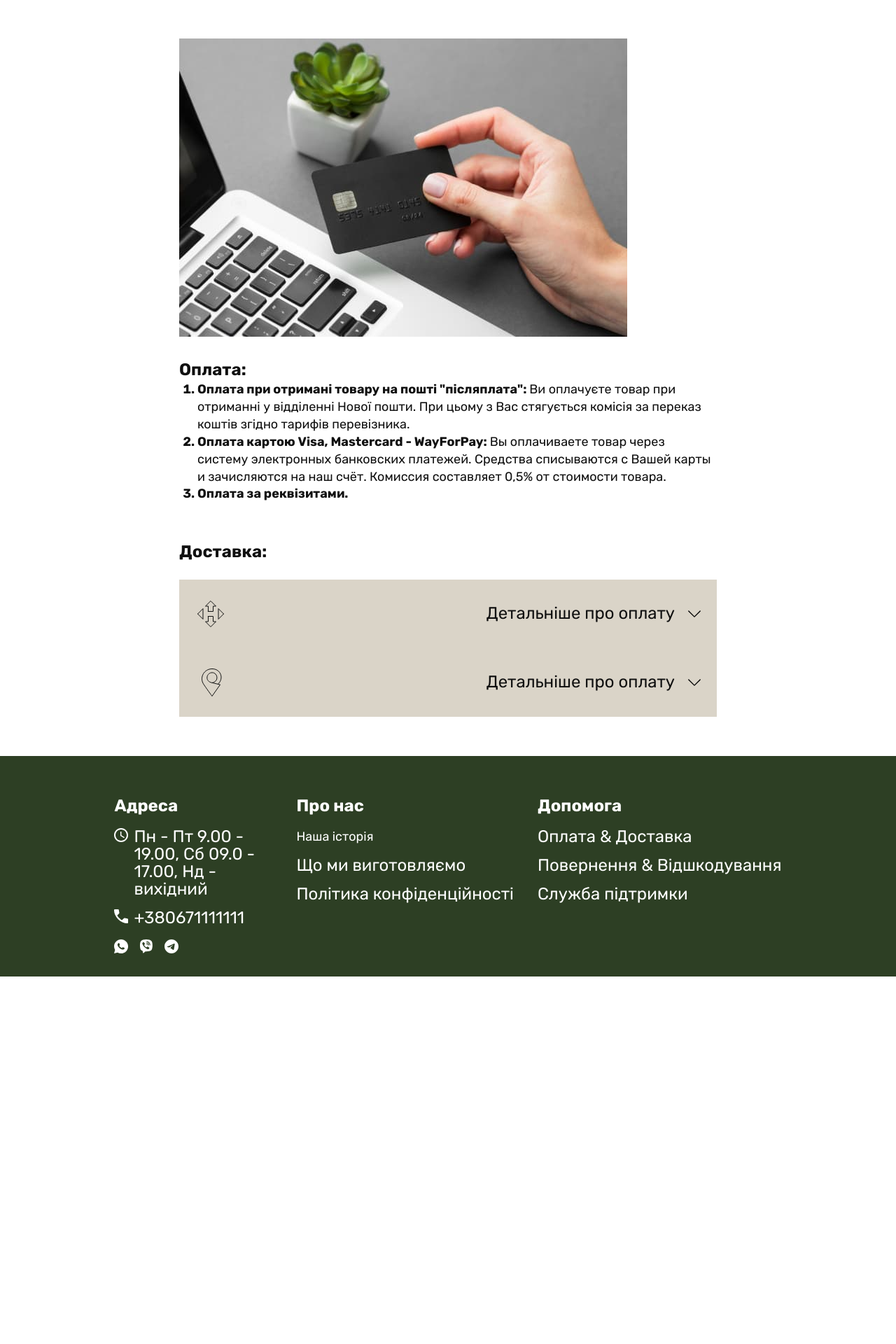
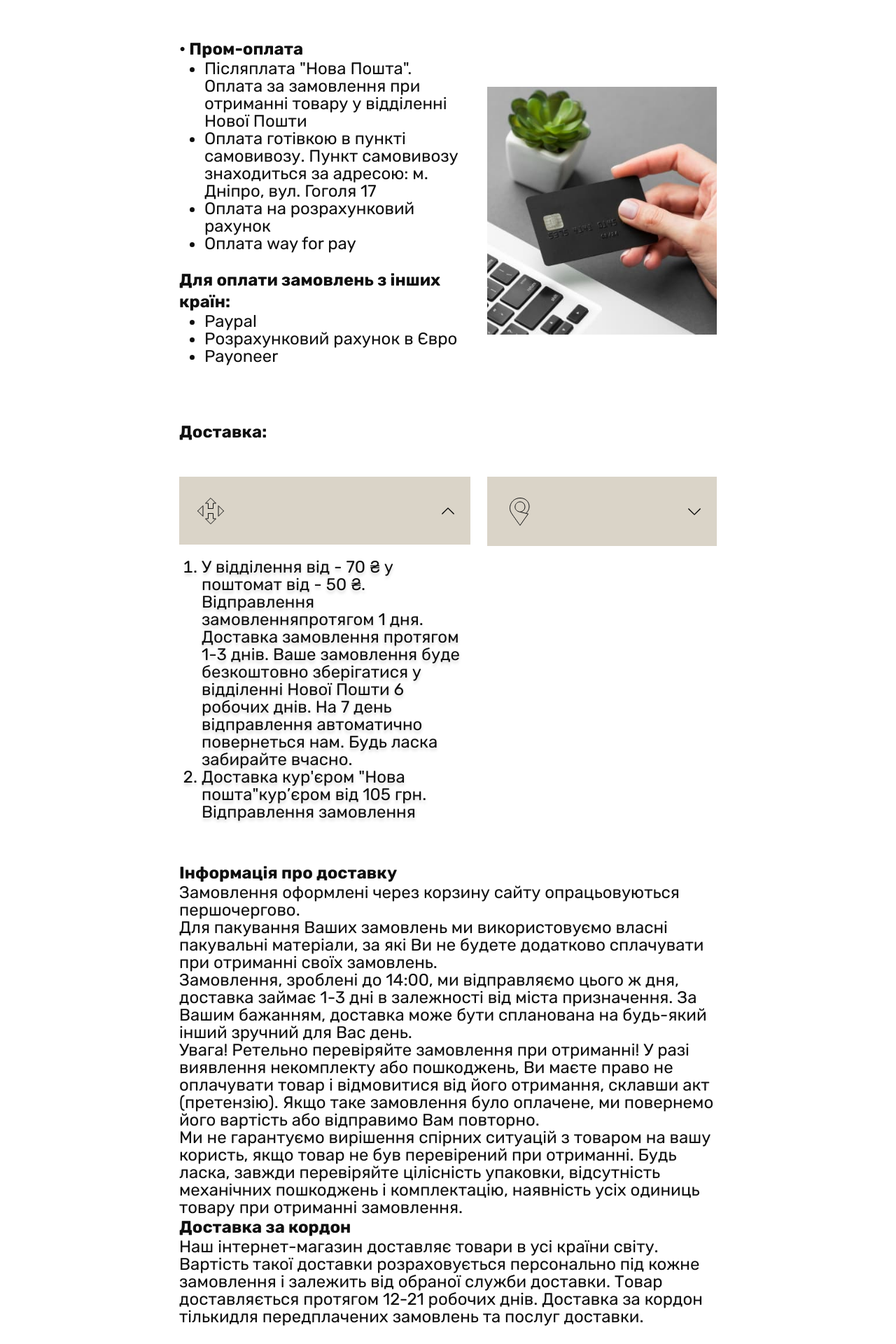
Before and after one commit to Carloteka/carloteka-frontend, a React (Vite) app: page /aboutPayment in a window 1280 px wide. Shown: the part 220-2140 px from the top of the page at 70% size. Before the commit the page ends 1615 px from the top, so only its background shows below. Built offline with nearby package versions, Linux system fonts and the light colour scheme; no server answers.

Commit message:
added AboutPaymentAndDelivery Page tablet version

```diff
--- a/src/components/Layout.jsx
+++ b/src/components/Layout.jsx
@@ -56,6 +56,7 @@ const Layout = () => {
     document.body.style.overflowY = 'auto';
     setShowMenu(false);
     setShowCartMenu(false);
+    console.log('here');
   }
 
   return (
--- a/src/components/containerLimiter/ContainerLimiter.tsx
+++ b/src/components/containerLimiter/ContainerLimiter.tsx
@@ -25,8 +25,8 @@ export const ContainerLimiter = ({
 
 export const Limiter = styled.div<StyleProp>`
   margin: 0 auto;
-  padding: ${({ $paddingmob }) => `${$paddingmob} 0 72px`};
-  width: 288px;
+  padding: ${({ $paddingmob }) => `${$paddingmob} 16px 72px`};
+  min-width: 288px;
   text-align: center;
 
   @media screen and (min-width: 834px) {
--- a/src/components/footer/footer.styled.js
+++ b/src/components/footer/footer.styled.js
@@ -21,6 +21,14 @@ export const Wrapper = styled.footer`
 
   div:first-child {
     width: 226px;
+  }
+  div:nth-child(2) {
+    @media screen and (min-width: 834px) {
+      width: 216px;
+    }
+  }
+  div:last-child {
+    width: 263px;
   }
 
   h3 {
--- a/src/components/header/Header.styled.js
+++ b/src/components/header/Header.styled.js
@@ -25,7 +25,7 @@ export const HeaderContainer = styled.header`
 
 export const LimiterConatiner = styled.div`
   margin: 0 auto;
-  width: 288px;
+  min-width: 288px;
   height: 100%;
   display: flex;
   align-content: space-between;
--- a/src/components/header/menu/Menu.styled.tsx
+++ b/src/components/header/menu/Menu.styled.tsx
@@ -19,6 +19,7 @@ export const MenuContainer = styled.div<{ $showMenu: boolean }>`
   top: 0;
   right: 0;
   width: 100%;
+  min-height: 1024px;
   display: flex;
   flex-direction: column;
   gap: 40px;
@@ -27,11 +28,10 @@ export const MenuContainer = styled.div<{ $showMenu: boolean }>`
   transition: right 0.25s ease-out;
   right: ${({ $showMenu }) => ($showMenu ? '0' : '-1400px')};
 
-  @media screen and (min-width: 1440px) {
+  @media screen and (min-width: 834px) {
     padding: 112px;
     gap: 72px;
     width: 592px;
-    min-height: 1024px;
   }
   a {
     justify-content: flex-start;
--- a/src/components/pageTitle/PageTitle.styled.js
+++ b/src/components/pageTitle/PageTitle.styled.js
@@ -22,7 +22,7 @@ export const Wrapper = styled.div`
 
 export const Title = styled.h1`
   padding: 10px 16px;
-  width: 320px;
+  min-width: 320px;
   text-align: center;
 
   @media screen and (min-width: 834px) {
--- a/src/pages/AboutPaymentAndDelivery/AboutPaymentAndDelivery.styled.js
+++ b/src/pages/AboutPaymentAndDelivery/AboutPaymentAndDelivery.styled.js
@@ -1,15 +1,21 @@
 import styled from 'styled-components';
 
 export const PaymentSection = styled.section`
-  margin-bottom: 56px;
-
+  margin-bottom: 47px;
   display: flex;
   flex-direction: column-reverse;
   gap: 32px;
 
+  @media screen and (min-width: 834px) {
+    margin-bottom: 56px;
+    flex-direction: row;
+    align-items: center;
+    gap: 24px;
+  }
+
   @media screen and (min-width: 1440px) {
     margin-bottom: 88px;
-    flex-direction: row;
+    gap: 32px;
   }
 
   div {
@@ -22,38 +28,43 @@ export const PaymentSection = styled.section`
     }
   }
 
-  ol {
-    list-style-position: outside;
+  ul {
+    padding-bottom: 1em;
+    padding-left: 36px;
+    list-style-type: disc;
   }
 
-  h4 {
-    display: inline;
+  h3 {
+    font-size: 24px;
+    line-height: calc(31 / 24);
   }
 
-  li {
-    margin-left: 26px;
-    font-weight: 700;
-    font-size: 18px;
-    line-height: calc(23 / 18);
-  }
-
-  p {
-    display: inline;
-    font-weight: 400;
-    font-size: 18px;
-    line-height: calc(25 / 18);
+  img {
+    width: 100%;
+    height: 426px;
+    @media screen and (min-width: 834px) {
+      width: 328px;
+      height: 354px;
+    }
+    @media screen and (min-width: 1440px) {
+      width: 640px;
+      height: 426px;
+    }
   }
 `;
 
 export const DeliverySection = styled.section`
+  margin-bottom: 56px;
   width: 100%;
   display: block;
   text-align: left;
 
-  @media screen and (min-width: 1440px) {
+  @media screen and (min-width: 834px) {
     display: flex;
     flex-wrap: wrap;
-    row-gap: 24px;
+    gap: 24px;
+  }
+  @media screen and (min-width: 1440px) {
     column-gap: 32px;
   }
 
@@ -69,14 +80,26 @@ export const DeliverySection = styled.section`
 
   & > details {
     width: 100%;
+    @media screen and (min-width: 834px) {
+      width: 416px;
+
+      &:last-child {
+        width: 328px;
+        & ol::-webkit-scrollbar {
+          width: 0;
+        }
+      }
+    }
     @media screen and (min-width: 1440px) {
       width: 640px;
-      //   height: clamp(96px, 96px, 441px);
+      &:last-child {
+        width: 640px;
+      }
     }
   }
 
   & > details ol {
-    padding: 20px 0 44px 22px;
+    padding: 24px 10px 44px 48px;
     max-height: 345px;
     box-sizing: border-box;
     background-color: #dad4c8;
@@ -84,10 +107,14 @@ export const DeliverySection = styled.section`
     overflow-y: scroll;
     word-wrap: break-word;
 
+    @media screen and (min-width: 834px) {
+      padding: 20px 0 0 32px;
+      max-height: 398px;
+      background-color: inherit;
+    }
     @media screen and (min-width: 1440px) {
-      padding: 20px 20px 20px 46px;
+      padding: 20px 20px 20px 56px;
       height: 317px;
-      background-color: inherit;
     }
   }
 
@@ -102,7 +129,11 @@ export const DeliverySection = styled.section`
     cursor: pointer;
 
     p {
+      display: none;
       margin-left: auto;
+      @media screen and (min-width: 1440px) {
+        display: block;
+      }
     }
   }
   details > summary::-webkit-details-marker {
@@ -124,3 +155,12 @@ export const DeliverySection = styled.section`
     fill: transparent;
   }
 `;
+
+export const InfoSection = styled.section`
+  text-align: left;
+
+  h3 {
+    font-size: 24px;
+    line-height: calc(31 / 24);
+  }
+`;
--- a/src/pages/AboutPaymentAndDelivery/AboutPaymentAndDelivery.tsx
+++ b/src/pages/AboutPaymentAndDelivery/AboutPaymentAndDelivery.tsx
@@ -3,6 +3,7 @@ import { ContainerLimiter } from '../../components/containerLimiter/ContainerLim
 import {
   PaymentSection,
   DeliverySection,
+  InfoSection,
 } from './AboutPaymentAndDelivery.styled';
 import sprite from '../../images/sprite.svg';
 import paymentImgJpg from '../../images/high-view-laptop-black-shopping-card-1x.jpg';
@@ -14,38 +15,37 @@ const AboutPaymentAndDelivery = () => {
       <ContainerLimiter paddingTopMob={'56px'} paddingTopDesc={'88px'}>
         <PaymentSection>
           <div>
-            <h3>Оплата:</h3>
-            <ol>
+            <h3>&#8226; Пром-оплата</h3>
+            <ul>
               <li>
-                <h4>Оплата при отримані товару на пошті "післяплата": </h4>
-                <p>
-                  Ви оплачуєте товар при отриманні у відділенні Нової пошти. При
-                  цьому з Вас стягується комісія за переказ коштів згідно
-                  тарифів перевізника.
-                </p>
+                Післяплата &quot;Нова Пошта&quot;. Оплата за замовлення при
+                отриманні товару у відділенні Нової Пошти
               </li>
               <li>
-                <h4>Оплата картою Visa, Mastercard - WayForPay: </h4>
-                <p>
-                  Вы оплачиваете товар через систему электронных банковских
-                  платежей. Средства списываются с Вашей карты и зачисляются на
-                  наш счёт. Комиссия составляет 0,5% от стоимости товара.
-                </p>
+                Оплата готівкою в пункті самовивозу. Пункт самовивозу
+                знаходиться за адресою: м. Дніпро, вул. Гоголя 17
               </li>
-              <li>Оплата за реквізитами.</li>
-            </ol>
+              <li>Оплата на розрахунковий рахунок</li>
+              <li>Оплата way for pay</li>
+            </ul>
+            <h3>Для оплати замовлень з інших країн:</h3>
+            <ul>
+              <li>Paypal</li>
+              <li>Розрахунковий рахунок в Євро</li>
+              <li>Payoneer</li>
+            </ul>
           </div>
 
           <img
             src={paymentImgJpg}
             alt="black laptop and shopping card"
-            width="640"
+            width="288"
             height="426"
           />
         </PaymentSection>
         <DeliverySection>
           <h3>Доставка:</h3>
-          <details>
+          <details open={true}>
             <summary>
               <svg width={38} height={38}>
                 <use href={`${sprite}#novaposhta`} />
@@ -57,40 +57,15 @@ const AboutPaymentAndDelivery = () => {
             </summary>
             <ol>
               <li>
-                При оформленні замовлення необхідно вибрати товар і вказати
-                зручний відділення «Нової пошти».
+                У відділення від - 70 ₴ у поштомат від - 50 ₴. Відправлення
+                замовленняпротягом 1 дня. Доставка замовлення протягом 1-3 днів.
+                Ваше замовлення буде безкоштовно зберігатися у відділенні Нової
+                Пошти 6 робочих днів. На 7 день відправлення автоматично
+                повернеться нам. Будь ласка забирайте вчасно.
               </li>
               <li>
-                Далі вибір зручного способу оплати - готівкою оператору при
-                отриманні, банківською картою на сайті, безготівковим
-                перерахунком коштів по рахунку.
-              </li>
-              <li>
-                До замовлення ви можете додати коментарі, наприклад, вказати
-                додаткову інформацію про замовлення, колір необхідного товару з
-                асортименту, зручний час доставки та інші дані.
-              </li>
-              <li>
-                Після оформлення замовлення Вам прийде sms-повідомлення про
-                комплектацію замовлення і номер декларації для відстеження
-                надсилання. За номером декларації статус доставки можна
-                перевірити на сайті «Нова пошта».{' '}
-              </li>
-              <li>
-                Детальніше ви можете ознайомитися з інформацією про отримання
-                товарів у відділенні «Нова пошта» за посиланням
-                https://novaposhta.ua/ru/poluchit_s_otdeleniya.{' '}
-              </li>
-              <li>
-                У момент отримання посилки перед здійсненням оплати замовлення
-                готівковим способом перевірте товар на його цілісність і
-                наявність дефектів. При виявленні механічних пошкоджень на товар
-                (тріщин, сколів, вм'ятин і т. д.) або його повної
-                непрацездатності, вам необхідно зателефонувати в
-                інтернет-магазин 0 (800) 306-063 і повідомити про це оператору,
-                який вас проконсультує з приводу даної ситуації і допоможе
-                оформити повторне замовлення. Докладніше:
-                https://antoshka.ua/ua/delivery
+                Доставка кур'єром "Нова пошта"кур’єром від 105 грн. Відправлення
+                замовлення протягом 1 дня. Доставка замовлення протягом 1-3 днів
               </li>
             </ol>
           </details>
@@ -99,51 +74,61 @@ const AboutPaymentAndDelivery = () => {
               <svg width={40} height={40}>
                 <use href={`${sprite}#ukrposhta`} />
               </svg>
-              <p>Детальніше про оплату</p>
+              <p>Самовивіз</p>
               <svg width={24} height={24}>
                 <use href={`${sprite}#chevronRound`} />
               </svg>
             </summary>
             <ol>
               <li>
-                При оформленні замовлення необхідно вибрати товар і вказати
-                зручний відділення «Нової пошти».
-              </li>
-              <li>
-                Далі вибір зручного способу оплати - готівкою оператору при
-                отриманні, банківською картою на сайті, безготівковим
-                перерахунком коштів по рахунку.
-              </li>
-              <li>
-                До замовлення ви можете додати коментарі, наприклад, вказати
-                додаткову інформацію про замовлення, колір необхідного товару з
-                асортименту, зручний час доставки та інші дані.
-              </li>
-              <li>
-                Після оформлення замовлення Вам прийде sms-повідомлення про
-                комплектацію замовлення і номер декларації для відстеження
-                надсилання. За номером декларації статус доставки можна
-                перевірити на сайті «Нова пошта».{' '}
-              </li>
-              <li>
-                Детальніше ви можете ознайомитися з інформацією про отримання
-                товарів у відділенні «Нова пошта» за посиланням
-                https://novaposhta.ua/ru/poluchit_s_otdeleniya.{' '}
-              </li>
-              <li>
-                У момент отримання посилки перед здійсненням оплати замовлення
-                готівковим способом перевірте товар на його цілісність і
-                наявність дефектів. При виявленні механічних пошкоджень на товар
-                (тріщин, сколів, вм'ятин і т. д.) або його повної
-                непрацездатності, вам необхідно зателефонувати в
-                інтернет-магазин 0 (800) 306-063 і повідомити про це оператору,
-                який вас проконсультує з приводу даної ситуації і допоможе
-                оформити повторне замовлення. Докладніше:
-                https://antoshka.ua/ua/delivery
+                Наш склад знаходиться в м. Дніпро, вул. Гоголя 17. Важливо!
+                Самовивіз товару з нашого складу доступний після підтвердження
+                наявності товару на нашому складі на момент оформлення
+                замовлення, та після погодження часу зустрічі
               </li>
             </ol>
           </details>
         </DeliverySection>
+        <InfoSection>
+          <h3>Інформація про доставку</h3>
+          <p>
+            Замовлення оформлені через корзину сайту опрацьовуються
+            першочергово.
+          </p>
+          <p>
+            Для пакування Ваших замовлень ми використовуємо власні пакувальні
+            матеріали, за які Ви не будете додатково сплачувати при отриманні
+            своїх замовлень.
+          </p>
+          <p>
+            Замовлення, зроблені до 14:00, ми відправляємо цього ж дня, доставка
+            займає 1-3 дні в залежності від міста призначення. За Вашим
+            бажанням, доставка може бути спланована на будь-який інший зручний
+            для Вас день.
+          </p>
+          <p>
+            Увага! Ретельно перевіряйте замовлення при отриманні! У разі
+            виявлення некомплекту або пошкоджень, Ви маєте право не оплачувати
+            товар і відмовитися від його отримання, склавши акт (претензію).
+            Якщо таке замовлення було оплачене, ми повернемо його вартість або
+            відправимо Вам повторно.
+          </p>
+          <p>
+            Ми не гарантуємо вирішення спірних ситуацій з товаром на вашу
+            користь, якщо товар не був перевірений при отриманні. Будь ласка,
+            завжди перевіряйте цілісність упаковки, відсутність механічних
+            пошкоджень і комплектацію, наявність усіх одиниць товару при
+            отриманні замовлення.
+          </p>
+          <h3>Доставка за кордон</h3>
+          <p>
+            Наш інтернет-магазин доставляє товари в усі країни світу. Вартість
+            такої доставки розраховується персонально під кожне замовлення і
+            залежить від обраної служби доставки. Товар доставляється протягом
+            12-21 робочих днів. Доставка за кордон тількидля передплачених
+            замовлень та послуг доставки.
+          </p>
+        </InfoSection>
       </ContainerLimiter>
     </>
   );
--- a/src/pages/Cart/Cart.tsx
+++ b/src/pages/Cart/Cart.tsx
@@ -163,7 +163,7 @@ const Cart = () => {
                 </div>
               </div>
 
-              <GoToPayment to={'/payment'} className="primaryBtn">
+              <GoToPayment to={'/delivery'} className="primaryBtn">
                 перейти до оплати
                 <svg width={14} height={9}>
                   <use href={`${sprite}#arrow-right`} />
--- a/src/pages/GoodDetail/GoodDetail.tsx
+++ b/src/pages/GoodDetail/GoodDetail.tsx
@@ -162,7 +162,11 @@ const GoodDetail = () => {
                     <use href={`${sprite}#favorite`} />
                   </svg>
                 </AddToFavoriteBtn>
-                <Link to={'/cart'} className="primaryBtn">
+                <Link
+                  to={'/delivery'}
+                  className="primaryBtn"
+                  onClick={() => toggleCart()}
+                >
                   Купити в один клік
                 </Link>
               </div>
```
Also changed, not shown: src/components/header/SearchBar/SearchBar.styled.js (+9 -2 lines).
